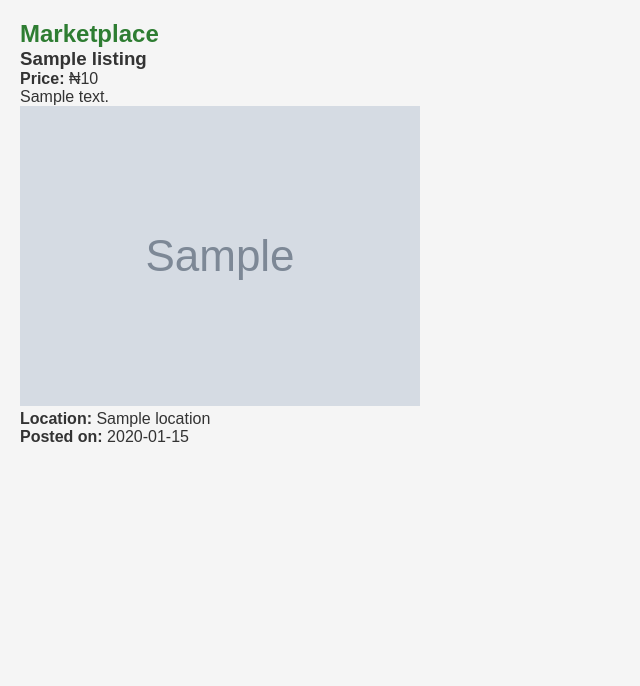
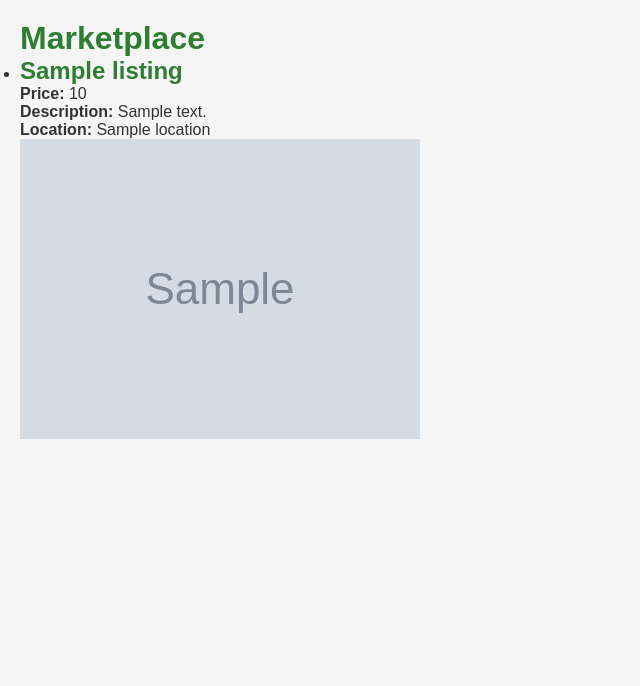
Before and after one commit to MSHERIFF2/AgriSmart, a Python web app: template app/templates/marketplace.html in a window 1280 px wide. Shown: the part 38-724 px from the top of the page, without its empty margins (0-640 px from the left). Run offline with Jinja, Linux system fonts and the light colour scheme; the template is opened without the code that fills it: most values are stand-ins (such as "Sample title", 1, 10 or a date in 2020); grey boxes marked "Sample" are stand-in pictures.

Commit message:
Update marketplace.html

```diff
--- a/app/templates/marketplace.html
+++ b/app/templates/marketplace.html
@@ -1,21 +1,21 @@
+<!-- templates/marketplace.html -->
 {% extends 'base.html' %}
 
-{% block title %}AgriSmart - Marketplace{% endblock %}
+{% block title %}Marketplace | AgriSmart{% endblock %}
 
 {% block content %}
-<section class="marketplace">
-    <h2>Marketplace</h2>
-    <div class="listings">
-        {% for listing in listings %}
-        <div class="listing">
-            <h3>{{ listing.item_name }}</h3>
-            <p><strong>Price:</strong> ₦{{ listing.price }}</p>
-            <p>{{ listing.description }}</p>
+<h1>Marketplace</h1>
+<ul>
+    {% for listing in listings %}
+    <li>
+        <h2>{{ listing.item_name }}</h2>
+        <p><strong>Price:</strong> {{ listing.price }}</p>
+        <p><strong>Description:</strong> {{ listing.description }}</p>
+        <p><strong>Location:</strong> {{ listing.location }}</p>
+        {% if listing.image_url %}
             <img src="{{ listing.image_url }}" alt="{{ listing.item_name }}">
-            <p><strong>Location:</strong> {{ listing.location }}</p>
-            <p><strong>Posted on:</strong> {{ listing.created_at.strftime('%Y-%m-%d') }}</p>
-        </div>
-        {% endfor %}
-    </div>
-</section>
+        {% endif %}
+    </li>
+    {% endfor %}
+</ul>
 {% endblock %}
```
